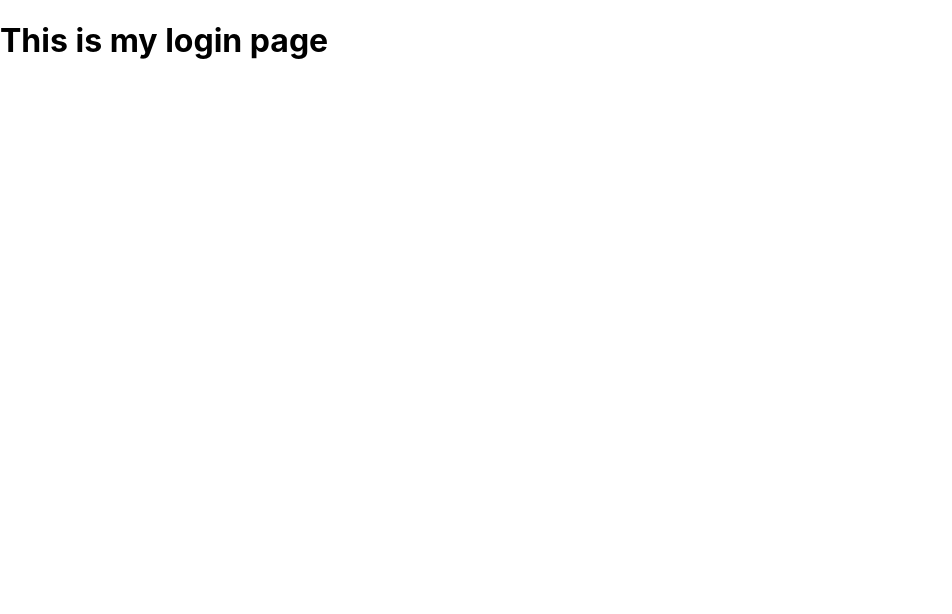
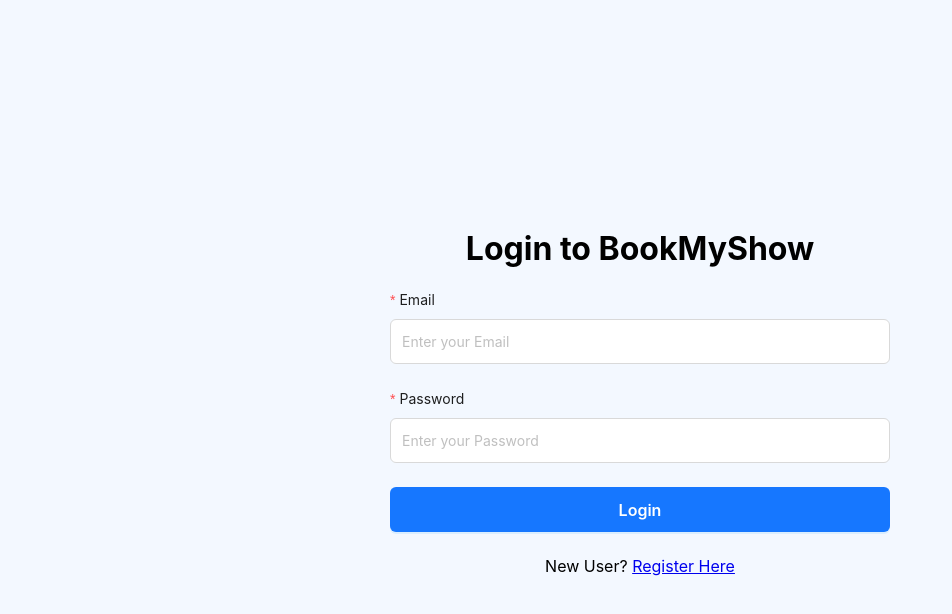
Before and after one commit to ShruthisriV/Mern, a React (Create React App) app in the folder bookMyShow-project/client/: page /login in a window 1280 px wide. Shown: the top 614 px of the page, without its empty margins (0-952 px from the left). Built offline with nearby package versions, Linux system fonts and the light colour scheme.

Commit message:
login and register page

```diff
--- a/bookMyShow-project/client/package.json
+++ b/bookMyShow-project/client/package.json
@@ -9,9 +9,11 @@
     "@testing-library/user-event": "^13.5.0",
     "antd": "^5.24.2",
     "axios": "^1.7.9",
+    "bootstrap": "^5.3.3",
     "nth-check": "^2.1.1",
     "postcss": "^8.5.3",
     "react": "^19.0.0",
+    "react-bootstrap": "^2.10.9",
     "react-dom": "^19.0.0",
     "react-router-dom": "^7.2.0",
     "react-scripts": "^5.0.1",
--- a/bookMyShow-project/client/src/App.jsx
+++ b/bookMyShow-project/client/src/App.jsx
@@ -14,7 +14,7 @@
           <Route path='/register' element={<Register/>}/>
           <Route path='/login' element={<Login/>}/>
         </Routes>
-      </BrowserRouter>
+        </BrowserRouter>
     </div>
   );
 }
--- a/bookMyShow-project/client/src/index.js
+++ b/bookMyShow-project/client/src/index.js
@@ -6,9 +6,9 @@
 
 const root = ReactDOM.createRoot(document.getElementById('root'));
 root.render(
-  <React.StrictMode>
+
     <App />
-  </React.StrictMode>
+
 );
 
 // If you want to start measuring performance in your app, pass a function
--- a/bookMyShow-project/client/src/pages/Login/index.jsx
+++ b/bookMyShow-project/client/src/pages/Login/index.jsx
@@ -1,10 +1,68 @@
 import React from 'react'
+import {Link} from 'react-router-dom'
+import {Form, Input, Button} from 'antd';
+
+const onFinish = (values) => {
+  console.log('Success:', values);
+};
 
 function Login() {
   return (
-    <div>
-        <h1>This is my login page</h1>
-    </div>
+    <>
+      <main className='App-header'>
+        <h1>Login to BookMyShow</h1>
+        <section className='mw-500 text-center px-3'>
+          <Form layout='vertical'
+            onFinish={onFinish}
+          >
+            <Form.Item
+              label="Email"
+              htmlFor="email"
+              name="email"
+              className="d-block"
+              rules={[{required: true, message: "Email is required"}]}
+            >
+              <Input
+                id="email"
+                type="text"
+                placeholder="Enter your Email"
+              ></Input>
+            </Form.Item>
+
+
+            <Form.Item
+              label="Password"
+              htmlFor="password"
+              name="password"
+              className="d-block"
+              rules={[{required: true, message: "Password is required"}]}
+            >
+              <Input
+                id="password"
+                type="password"
+                placeholder="Enter your Password"
+              ></Input>
+            </Form.Item>
+
+            <Form.Item className="d-block">
+              <Button
+                type="primary"
+                block
+                htmlType="submit"
+                style={{fontSize: "1rem", fontWeight:"600"}}
+              >
+                Login
+              </Button>
+            </Form.Item>
+          </Form>
+          <div>
+            <p>
+              New User? <Link to="/register">Register Here</Link>
+            </p>
+          </div>
+        </section>
+      </main>
+    </>
   )
 }
 
--- a/bookMyShow-project/client/src/pages/Register/index.jsx
+++ b/bookMyShow-project/client/src/pages/Register/index.jsx
@@ -1,8 +1,82 @@
 import React from 'react'
+import {Link} from 'react-router-dom'
+import {Form, Input, Button} from 'antd';
+
+const onFinish = (values) => {
+  console.log('Success:', values);
+};
 
 function Register() {
   return (
-    <div>This is my Register page</div>
+    <>
+      <main className='App-header'>
+        <h1>Register to BookMyShow</h1>
+        <section className='mw-500 text-center px-3'>
+          <Form layout='vertical'
+            onFinish={onFinish}
+          >
+            <Form.Item
+              label="Name"
+              htmlFor="name"
+              name="name"
+              className="d-block"
+              rules={[{required: true, message: "Name is required"}]}
+            >
+              <Input
+                id="name"
+                type="text"
+                placeholder="Enter your Name"
+              ></Input>
+            </Form.Item>
+
+            <Form.Item
+              label="Email"
+              htmlFor="email"
+              name="email"
+              className="d-block"
+              rules={[{required: true, message: "Email is required"}]}
+            >
+              <Input
+                id="email"
+                type="text"
+                placeholder="Enter your Email"
+              ></Input>
+            </Form.Item>
+
+
+            <Form.Item
+              label="Password"
+              htmlFor="password"
+              name="password"
+              className="d-block"
+              rules={[{required: true, message: "Password is required"}]}
+            >
+              <Input
+                id="password"
+                type="password"
+                placeholder="Enter your Password"
+              ></Input>
+            </Form.Item>
+
+            <Form.Item className="d-block">
+              <Button
+                type="primary"
+                block
+                htmlType="submit"
+                style={{fontSize: "1rem", fontWeight:"600"}}
+              >
+                Register
+              </Button>
+            </Form.Item>
+          </Form>
+          <div>
+            <p>
+              Existing User? <Link to="/login">Login Here</Link>
+            </p>
+          </div>
+        </section>
+      </main>
+    </>
   )
 }
 
```
Also changed, not shown: 2 other files (tests, documents, lock files or other folders).
